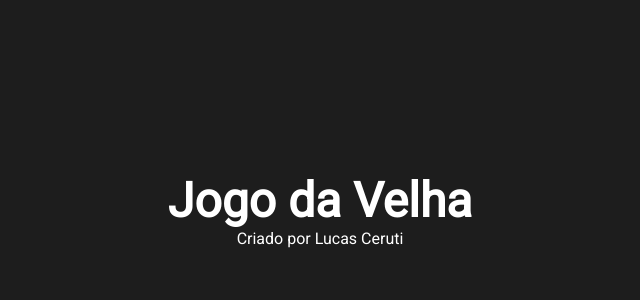
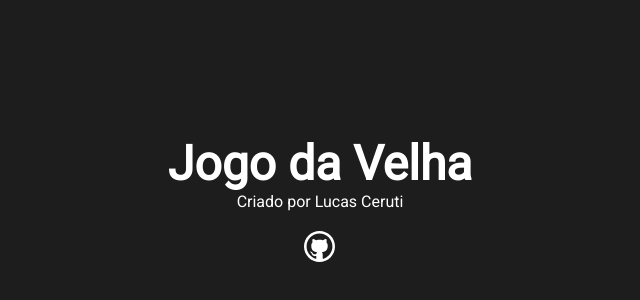
Before and after one commit to lucasceruti/react-jogo-da-velha, a Next.js app: page / in a window 1280 px wide. Shown: the part 190-490 px from the top of the page, without its empty margins (320-960 px from the left). Built offline with nearby package versions, Linux system fonts and the light colour scheme.

Commit message:
Criado componente Icone

```diff
--- a/src/components/header/Header.jsx
+++ b/src/components/header/Header.jsx
@@ -2,14 +2,21 @@
 
 import Title from "../title/Title"
 import SubTitle from "../subTitle/SubTitle"
+import Icon from '../icon/Icon'
 
 function Header () {
     return (
         <div className={styles.header}>
             <Title>Jogo da Velha</Title>
             <SubTitle>Criado por Lucas Ceruti</SubTitle>
+            <div className={styles.iconContent}>
+                <Icon
+                    iconName="github"
+                    link="https://github.com/lucasceruti"/>
+            </div>
         </div>
     )
 }
 
+
 export default Header
--- a/src/components/header/Header.module.css
+++ b/src/components/header/Header.module.css
@@ -2,3 +2,7 @@
     text-align: center;
     padding: 40px 0;
 }
+
+.iconContent {
+    margin: 20px 0;
+}
--- /dev/null
+++ b/src/components/icon/Icon.jsx
@@ -0,0 +1,13 @@
+function Icon ({ iconName, size, link }) {
+    return (
+        <a href={link} target="_blank">
+            <img src={`/icons/${iconName}.svg`} width={size}/>
+        </a>
+    )
+}
+
+Icon.defaultPropos = {
+    size: '30px'
+}
+
+export default Icon
```
Also changed, not shown: public/icons/github.svg (added).
